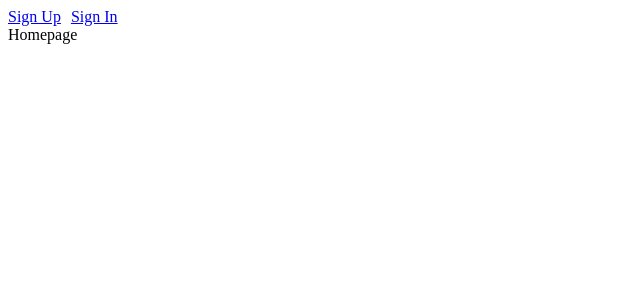
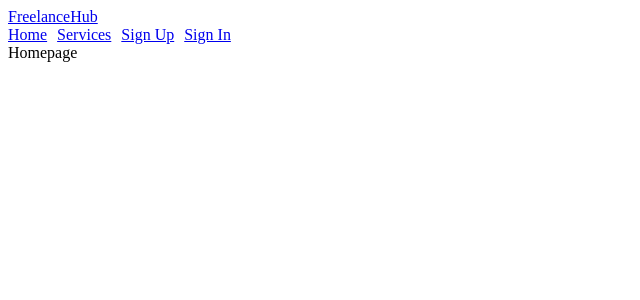
Before and after one commit to ALIALSAEED313/INJAZ-Frontend, a React (Vite) app: page / in a window 1280 px wide. Shown: the top 300 px of the page, without its empty margins (0-640 px from the left). Built offline with nearby package versions, Linux system fonts and the light colour scheme; no server answers.

Commit message:
added navbar

```diff
--- a/src/components/Navbar.jsx
+++ b/src/components/Navbar.jsx
@@ -1,21 +1,31 @@
-import { Link } from 'react-router'
-import { useAuth } from '../context/AuthContext'
+import { Link } from "react-router";
+import { useAuth } from "../context/AuthContext";
 
 function Navbar() {
-  const { logout, user} = useAuth()
+  const { logout, user } = useAuth();
+
   return (
     <nav>
-      {user
-      ?
-      (<>
-      <button onClick={logout}>Sign Out</button>
-      </>) :
-      (<>
-        <Link to='/sign-up'>Sign Up</Link>
-        <Link to='/sign-in'>Sign In</Link>
-      </>)}
+      <Link to="/">FreelanceHub</Link>
+
+      <div>
+        <Link to="/">Home</Link>
+        <Link to="/services">Services</Link>
+
+        {user ? (
+          <>
+            <Link to="/dashboard">Dashboard</Link>
+            <button onClick={logout}>Sign Out</button>
+          </>
+        ) : (
+          <>
+            <Link to="/sign-up">Sign Up</Link>
+            <Link to="/sign-in">Sign In</Link>
+          </>
+        )}
+      </div>
     </nav>
-  )
+  );
 }
 
-export default Navbar
+export default Navbar;
```
